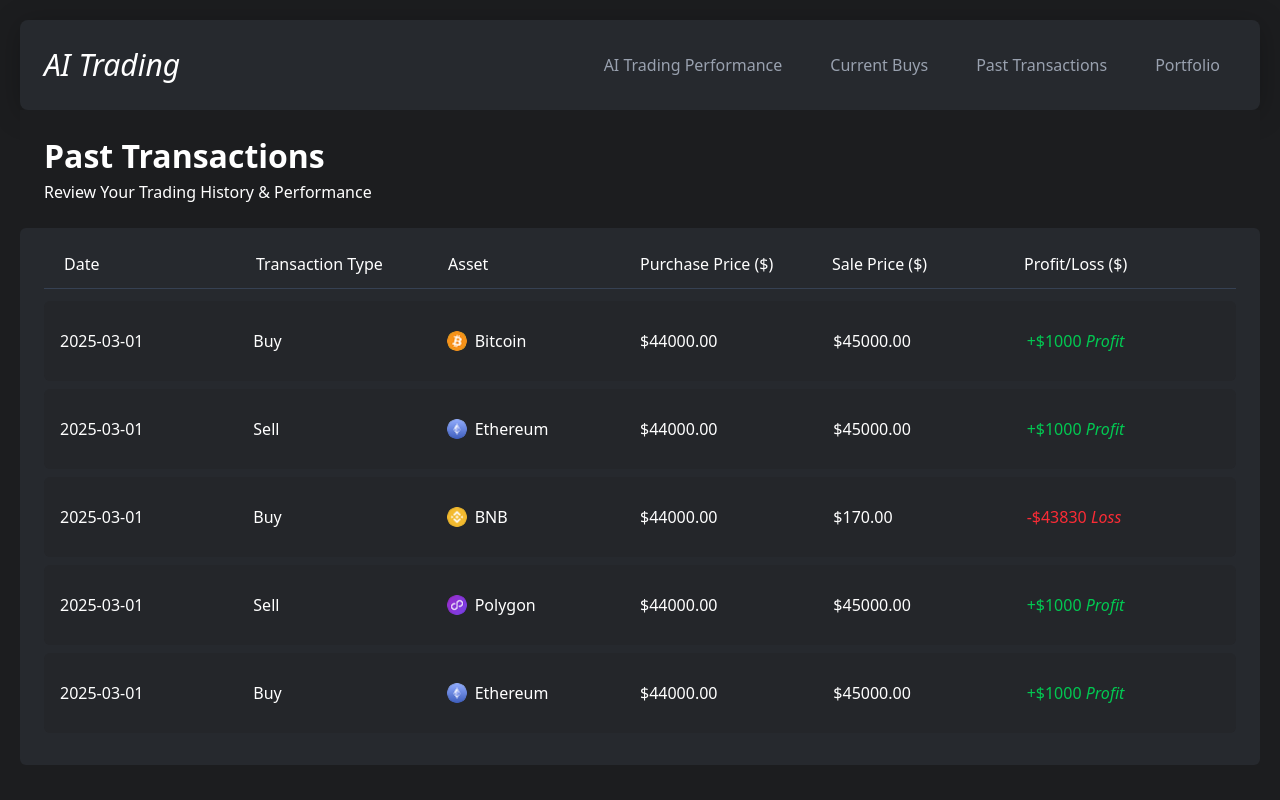
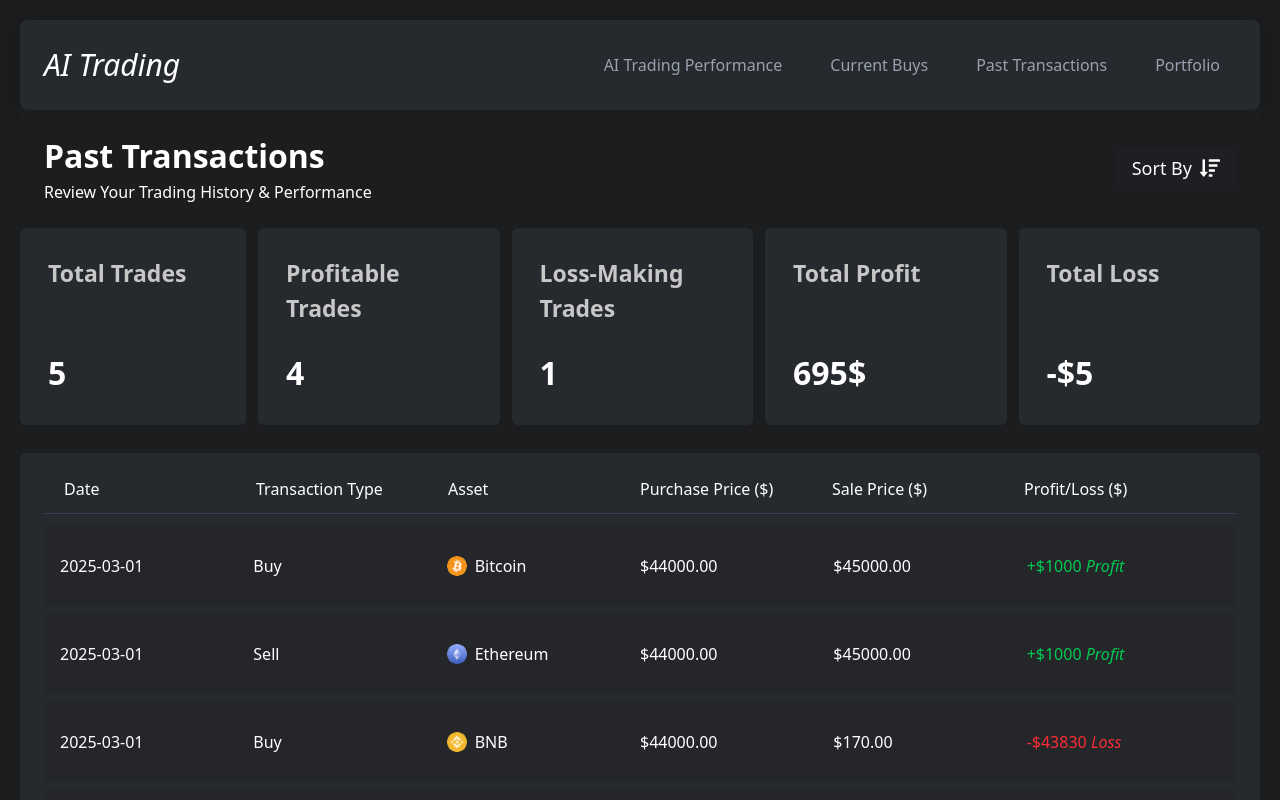
Before and after one commit to blackdevWeb3/ai_trading_webapp, a Next.js app: page /past-transactions in a window 1280 px wide. Shown: the top 800 px of the page. Built offline with nearby package versions, Linux system fonts and the light colour scheme.

Commit message:
updated Past transactions page

```diff
--- a/src/app/globals.css
+++ b/src/app/globals.css
@@ -3,13 +3,6 @@
 :root {
   --background: #ffffff;
   --foreground: #171717;
-}
-
-@theme inline {
-  --color-background: var(--background);
-  --color-foreground: var(--foreground);
-  --font-sans: var(--font-geist-sans);
-  --font-mono: var(--font-geist-mono);
 }
 
 @media (prefers-color-scheme: dark) {
--- a/src/app/page.tsx
+++ b/src/app/page.tsx
@@ -110,7 +110,7 @@ export default function Home() {
               </div>
               <div className="flex justify-between items-center mt-[20px]">
                 <div className="flex gap-[10px]">
-                  <img src="/bitcoin.png" className="w-[19px] h-[19px]"></img>
+                  <img src="/icons/Bitcoin.png" className="w-[19px] h-[19px]"></img>
                   <div className="text-[#FFFFFF] text-[16px] font-normal">Bitcoin</div>
                 </div>
                 <div className="text-[#FFFFFF] text-[16px] font-normal">Buy Price</div>
--- a/src/app/past-transactions/page.tsx
+++ b/src/app/past-transactions/page.tsx
@@ -2,17 +2,33 @@
 
 import TransactionTable from "@/components/transactiontable";
 import { FaSortAmountDown } from 'react-icons/fa';
+import StatCard from "@/components/statcard";
 
 export default function Home() {
   return (
     <div className="lg:m-auto pt-[22px] md:mx-5 bg-[#1C1D1F]">
       <main className="w-full">
-        <div className="flex items-center px-6 mb-6">
+        <div className="flex items-center justify-between px-6 mb-6">
             <div>
                 <h1 className="md:text-[32px] text-[28px] font-bold text-[#ffffff]">Past Transactions</h1>
                 <p className="md:text-[16px] text-[14px] font-normal text-[#ffffff]">Review Your Trading History & Performance</p>
             </div>
-            <div></div>
+            <div>
+                <button className="flex items-center gap-2 bg-[#1e1e23] text-white px-4 py-2 rounded-md hover:bg-[#2a2a31] transition">
+                    <span className="md:text-[18px] md:block hidden">Sort By</span>
+                    {/* You can replace this icon with a custom SVG if needed */}
+                    <FaSortAmountDown size={20} />
+                </button>
+            </div>
+        </div>
+        <div className="overflow-x-auto custom-scrollbar mb-6">
+            <div className="flex justify-between gap-3 mb-1 overflow-scroll hide-scrollbar min-w-[1000px]">
+                <StatCard label="Total Trades" value={5} maxWidth="max-w-[226px]" />
+                <StatCard label="Profitable Trades" value={4} maxWidth="max-w-[270px]" />
+                <StatCard label="Loss-Making Trades" value={1} maxWidth="max-w-[293px]" />
+                <StatCard label="Total Profit" value={"695$"} maxWidth="max-w-[270px]" />
+                <StatCard label="Total Loss" value={"-$5"} maxWidth="max-w-[261px]" />
+            </div>
         </div>
         <TransactionTable />
       </main>
--- /dev/null
+++ b/src/components/statcard.tsx
@@ -0,0 +1,19 @@
+// components/StatCard.tsx
+import React from 'react';
+
+type StatCardProps = {
+  label: string;
+  value: number | string;
+  maxWidth?: string; // Tailwind class or style value
+};
+
+const StatCard: React.FC<StatCardProps> = ({ label, value, maxWidth = 'max-w-[250px]' }) => {
+  return (
+    <div className={`flex flex-col justify-between md:gap-6 gap-4 bg-[#26292E] text-white rounded-md p-7 w-full ${maxWidth}`}>
+      <p className="text-[#C7C7C7] lg:text-[23px] md:text-[20px] text-[16px] font-semibold">{label}</p>
+      <p className="lg:text-[32px] md:text-[26px] text-[22px] font-bold">{value}</p>
+    </div>
+  );
+};
+
+export default StatCard;
--- a/src/components/tradetable.tsx
+++ b/src/components/tradetable.tsx
@@ -22,7 +22,7 @@ const trades: Trade[] = [
 const TradeTable: React.FC = () => {
   return (
     <div className='overflow-x-auto custom-scrollbar'>
-        <div className="bg-[#26292E] text-white p-6 rounded-md overflow-scroll hide-scrollbar min-w-[800px]">
+        <div className="bg-[#26292E] text-white p-6 rounded-md overflow-scroll hide-scrollbar min-w-[800px] mb-1">
             <div className="grid grid-cols-6 font-normal lg:text-[16px] text-[12px] px-5 border-b border-gray-700 pb-3 mb-3">
                 <div>Asset</div>
                 <div>Buy Price ($)</div>
--- a/src/components/transactiontable.tsx
+++ b/src/components/transactiontable.tsx
@@ -57,7 +57,7 @@ const transactions: Transaction[] = [
 const TransactionTable: React.FC = () => {
   return (
     <div className='overflow-x-auto custom-scrollbar'>
-      <div className="bg-[#26292E] text-white p-6 rounded-md overflow-scroll hide-scrollbar min-w-[800px]">
+      <div className="bg-[#26292E] text-white p-6 rounded-md overflow-scroll hide-scrollbar min-w-[800px] mb-1">
         <div className="grid grid-cols-6 font-normal lg:text-[16px] text-[12px] px-5 border-b border-gray-700 pb-3 mb-3">
           <div>Date</div>
           <div>Transaction Type</div>
```
